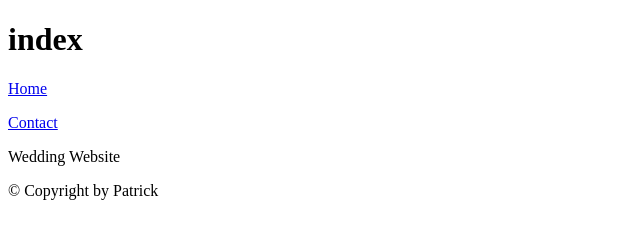
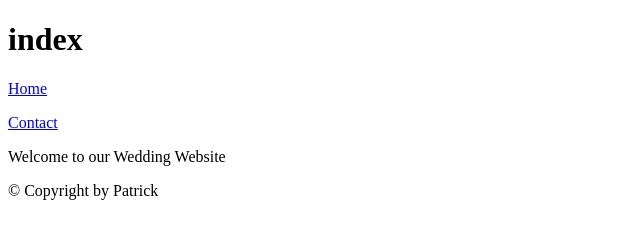
Before and after one commit to fitzgeraldpk/wedding, a website: page public/index.html in a window 1280 px wide. Shown: the whole page, without its empty margins (0-640 px from the left). Drawn offline with Linux system fonts and the light colour scheme.

Commit message:
Changed main container

```diff
--- a/public/index.html
+++ b/public/index.html
@@ -29,7 +29,7 @@
     </nav>
 
     <div>
-      Wedding Website
+     Welcome to our Wedding Website
     </div>
 
     <footer>
```
